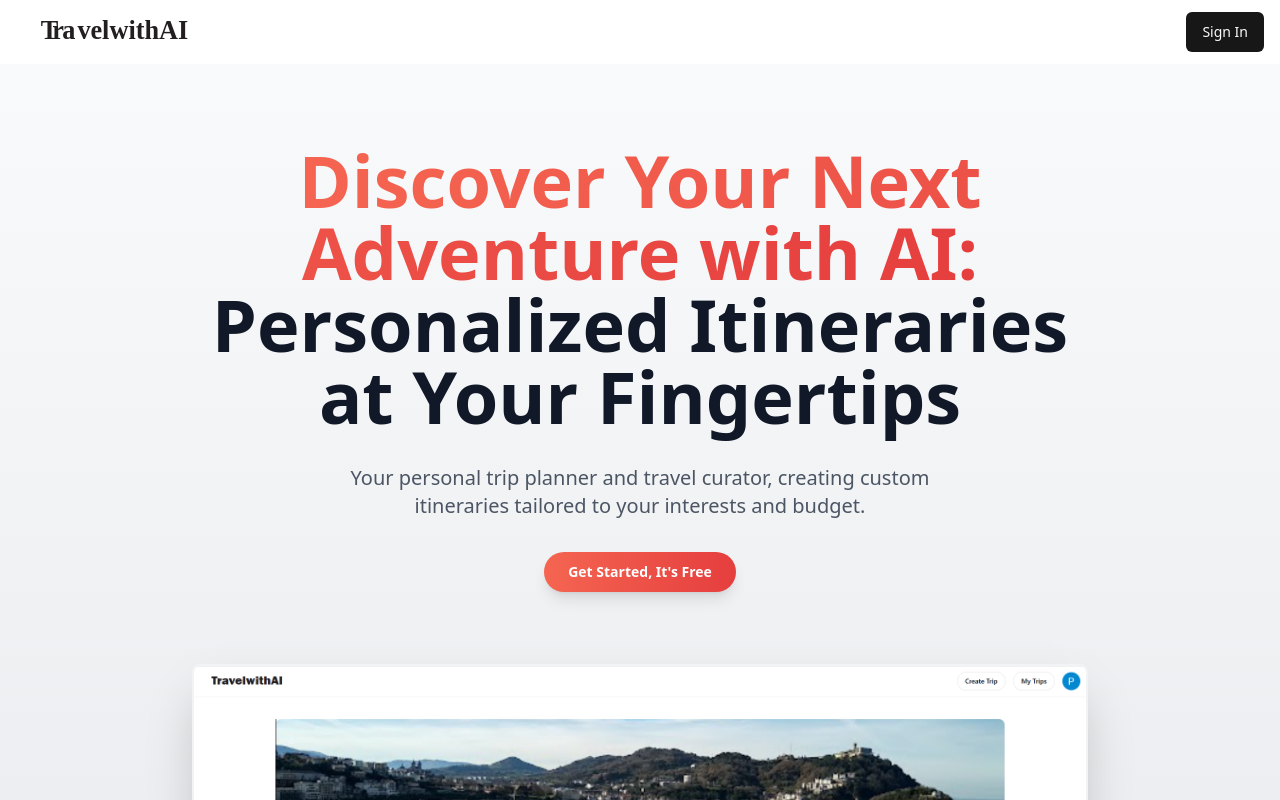
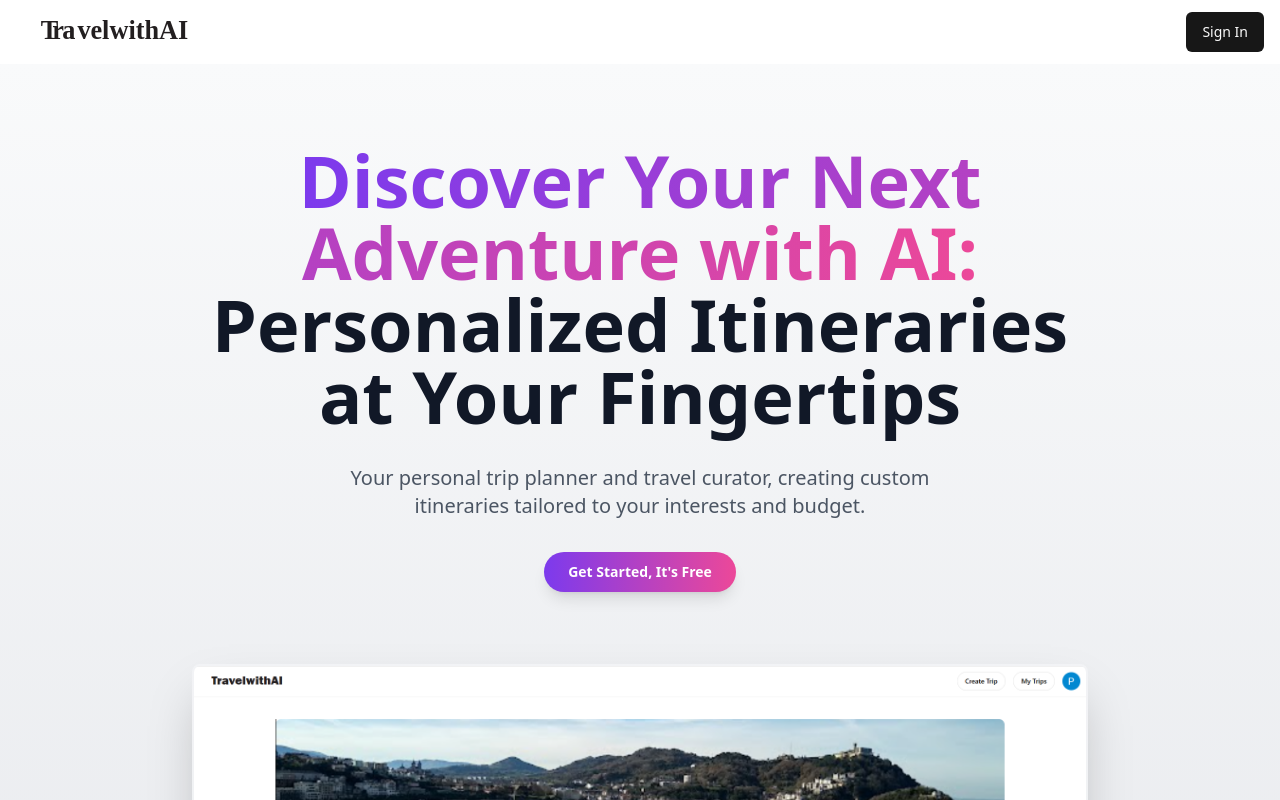
Before and after one commit to pavankumar2004/TravelwithAI, a React (Vite) app: page / in a window 1280 px wide. Shown: the top 800 px of the page. Built offline with nearby package versions, Linux system fonts and the light colour scheme.

Commit message:
Fix: Changed colors

```diff
--- a/src/components/custom/Hero.jsx
+++ b/src/components/custom/Hero.jsx
@@ -5,7 +5,7 @@ import { motion } from 'framer-motion';
 
 function Hero() {
   return (
-    <div className="flex flex-col items-center justify-center min-h-screen bg-gradient-to-b from-[#f9fafb] to-[#e5e7eb] py-20 px-4">
+    <div className="flex flex-col items-center justify-center min-h-screen bg-gradient-to-b from-[#F9FAFB] to-[#E5E7EB] py-20 px-4">
       <motion.div
         initial={{ opacity: 0, y: 50 }}
         animate={{ opacity: 1, y: 0 }}
@@ -13,7 +13,7 @@ function Hero() {
         className="flex flex-col items-center text-center gap-8 max-w-4xl"
       >
         <h1 className="font-extrabold text-5xl md:text-6xl lg:text-7xl leading-tight">
-          <span className="bg-clip-text text-transparent bg-gradient-to-r from-[#f56551] to-[#e53e3e]">
+          <span className="bg-clip-text text-transparent bg-gradient-to-r from-[#7C3AED] to-[#EC4899]">
             Discover Your Next Adventure with AI:
           </span>{' '}
           <br />
@@ -24,7 +24,7 @@ function Hero() {
         </p>
         <Link to={'/create-trip'}>
           <Button
-            className="bg-gradient-to-r from-[#f56551] to-[#e53e3e] text-white font-semibold py-3 px-6 rounded-full hover:from-[#e53e3e] hover:to-[#f56551] transition-all shadow-lg hover:shadow-xl"
+            className="bg-gradient-to-r from-[#7C3AED] to-[#EC4899] text-white font-semibold py-3 px-6 rounded-full hover:from-[#8B5CF6] hover:to-[#F472B6] transition-all shadow-lg hover:shadow-xl"
           >
             Get Started, It's Free
           </Button>
```
